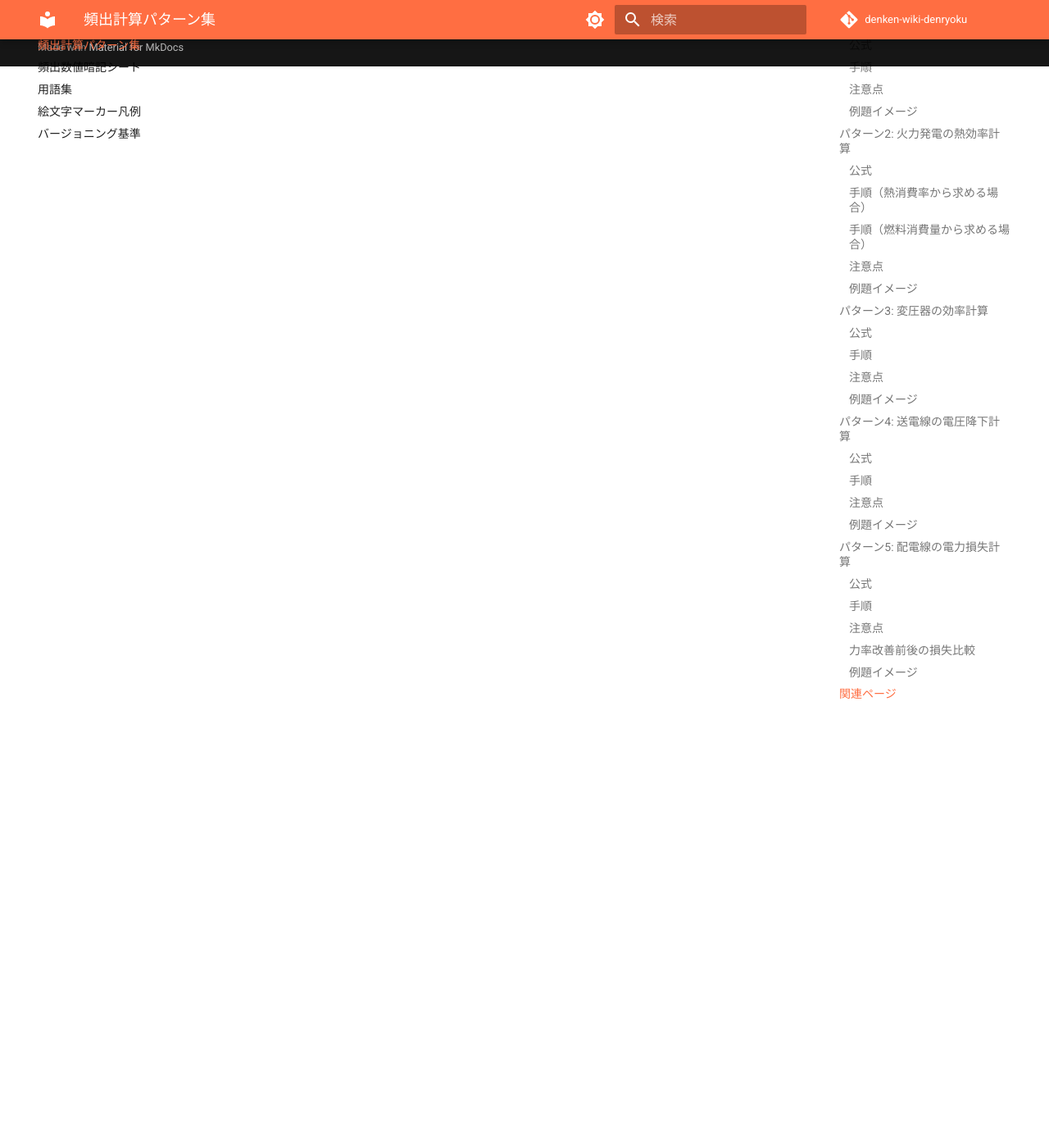
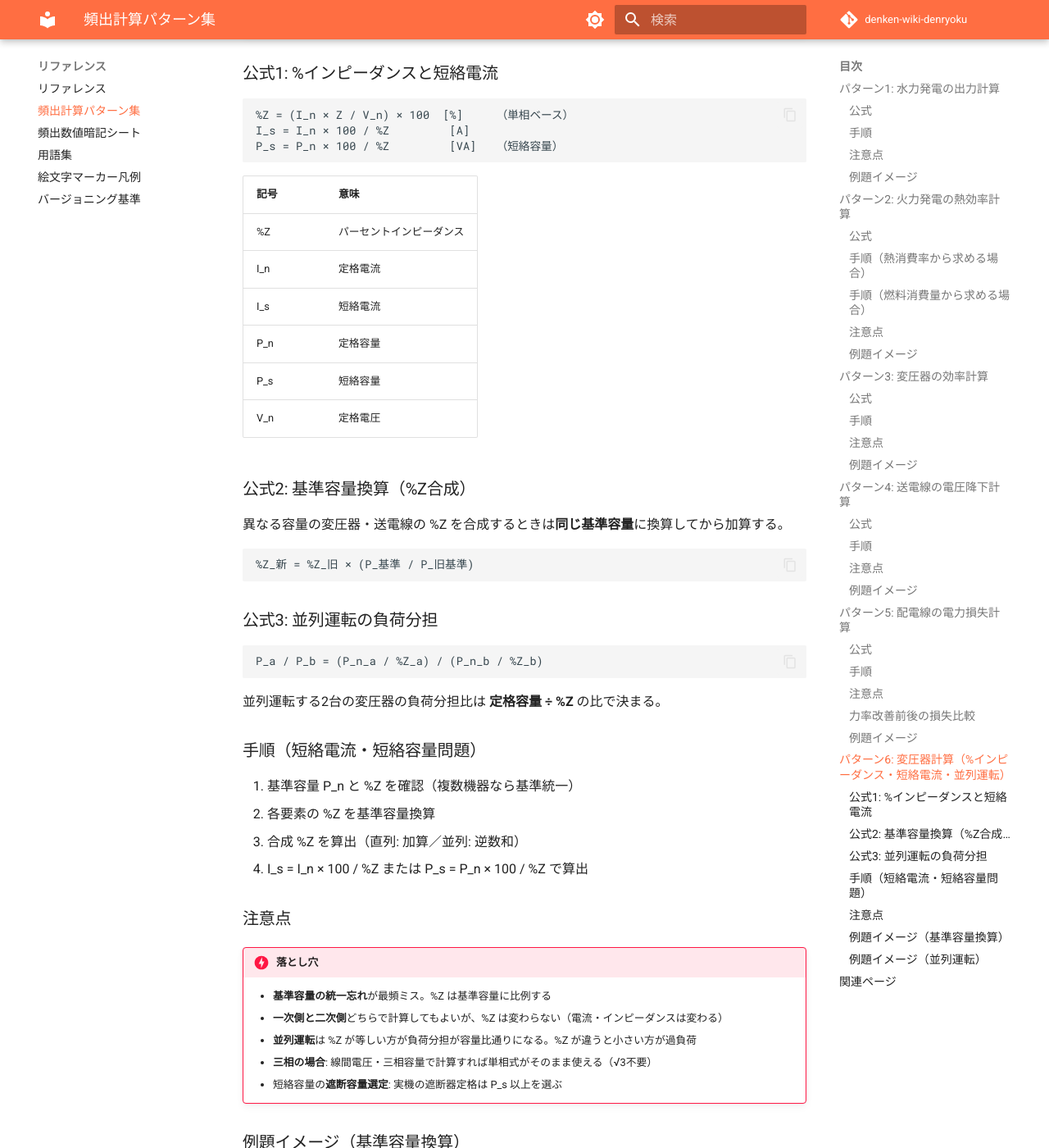
Before and after one commit to kfurufuru/denken-wiki-denryoku, an MkDocs documentation site: the page built from docs/reference/calc-patterns.md, in a window 1280 px wide and 1400 px high, scrolled down 6681 px. Shown: the whole window at 82% size. Built offline with MkDocs 1.6.1 and Material for MkDocs 9.7.7, drawn with Linux system fonts in a browser that asks for light colours; comment, search, counter and statistics services are not loaded; some of the changed text lies outside the part shown.

Commit message:
docs: 問10枠の送配電線路確定と変圧器計算パターン6追加
- by-field.md: 令和時代の問10枠を電験王3で全11問照合し「電力系統運用」→「送配電線路」へタイトル修正＋R08予測注記
- calc-patterns.md: パターン6（%Z・短絡電流・並列運転）追加（henatsuki §5⑦と同根公式）

````diff
--- a/docs/kakomon/by-field.md
+++ b/docs/kakomon/by-field.md
@@ -252,24 +252,30 @@
 
 ---
 
-## 電力系統・需給運用（11問） → [テーマハブ](../themes/denryoku-keitou.md)
+## 送配電線路（問10枠・11問）
+
+> 令和時代の問10枠は「電力系統運用」ではなく**送配電線路の物理・構造系**（地中ケーブル／架空線路／故障点標定）で占められている。2026-04-23 電験王3にて全11問の実題を照合し、タイトル・形式を確定。
 
 | 年度 | 問 | タイトル | 問題タイプ | 難易度 |
 |------|---|---------|----------|--------|
-| R07下 | 問10 | 電力系統における周波数制御・需給運用 | 論説 | ★★★☆☆ |
-| R07上 | 問10 | 電力系統の安定度と送電容量の関係 | 穴埋 | ★★★☆☆ |
-| R06下 | 問10 | 電力系統の安定化対策と系統連系 | 計算 | ★★★★☆ |
-| R06上 | 問10 | 電力系統における負荷周波数制御 | 論説 | ★★★☆☆ |
-| R05下 | 問10 | 電力系統の需給運用と調整力 | 論説 | ★★★☆☆ |
-| R05上 | 問10 | 電力系統の電圧安定性と無効電力 | 穴埋 | ★★★☆☆ |
-| R04下 | 問10 | 電力系統の中性点接地方式と地絡保護 | 論説 | ★★★☆☆ |
-| R04上 | 問10 | 電力系統における電圧調整と安定度 | 穴埋 | ★★★☆☆ |
-| R03 | 問10 | 電力系統の短絡容量と系統インピーダンス | 論説 | ★★★☆☆ |
-| R02 | 問10 | 電力系統の運用と需給バランス | 論説 | ★★★☆☆ |
-| R01 | 問10 | 電力系統の安定運用と周波数維持 | 論説 | ★★★☆☆ |
+| R07下 | 問10 | 地中ケーブルの付設方法の違いと特徴 | 論説 | ★★★☆☆ |
+| R07上 | 問10 | 地中送電線路に使用される各種電力ケーブル | 論説 | ★★★☆☆ |
+| R06下 | 問10 | 三相3線式地中電線路の無負荷充電容量 | 計算 | ★★★★☆ |
+| R06上 | 問10 | マーレーループ法による故障点位置標定 | 穴埋 | ★★★☆☆ |
+| R05下 | 問10 | 地中送電線路の特徴や布設方法 | 論説 | ★★★☆☆ |
+| R05上 | 問10 | 地中送電線路の線路定数 | 論説 | ★★★☆☆ |
+| R04下 | 問10 | 地中送配電線の各布設方式の特徴 | 論説 | ★★★☆☆ |
+| R04上 | 問10 | 送電線の各振動の発生原因と名称 | 穴埋 | ★★★☆☆ |
+| R03 | 問10 | 架空送電線のがいしの塩害及びその対策 | 穴埋 | ★★★☆☆ |
+| R02 | 問10 | 架空送電線路の線路定数とその考え方 | 穴埋 | ★★★☆☆ |
+| R01 | 問10 | コロナ放電によるコロナ損 | 穴埋 | ★★★☆☆ |
 
 → **R01〜R07で11問出題（令和時代に毎年1問・問10に集中）**
+→ 内訳: 地中送電線路 6問／架空送電線路（線路定数・振動・コロナ・がいし）4問／故障点標定 1問
+
+!!! note "R08予測"
+    地中送電線路は6年連続出題の頻出枠。架空送電線路の振動・コロナ・がいしも R01〜R04 で既出のため、R08 も問10で**地中or架空いずれか**の論説・穴埋が継続する見込み。
 
 ---
 
-*出典: 電験王（https://denken-ou.com/denryoku/）| 最終更新: 2026-04-17*
+*出典: 電験王3（https://denken-ou.com/denryoku/）各問ページ | 最終更新: 2026-04-23*
--- a/docs/reference/calc-patterns.md
+++ b/docs/reference/calc-patterns.md
@@ -241,8 +241,81 @@ P_loss比 = (cosθ₁ / cosθ₂)²
 
 ---
 
+## パターン6: 変圧器計算（%インピーダンス・短絡電流・並列運転）
+
+!!! warning "R08出題予測：★★（2年空白・番外P2）"
+    変圧器計算は R06・R07 で**2年連続出題されていない**。波形分析上、R08 で復活する番外ポジション。効率計算（パターン3）とは別に、%インピーダンス系を押さえておくこと。
+
+### 公式1: %インピーダンスと短絡電流
+
+```
+%Z = (I_n × Z / V_n) × 100  [%]     （単相ベース）
+I_s = I_n × 100 / %Z         [A]
+P_s = P_n × 100 / %Z         [VA]   （短絡容量）
+```
+
+| 記号 | 意味 |
+|------|------|
+| %Z | パーセントインピーダンス |
+| I_n | 定格電流 |
+| I_s | 短絡電流 |
+| P_n | 定格容量 |
+| P_s | 短絡容量 |
+| V_n | 定格電圧 |
+
+### 公式2: 基準容量換算（%Z合成）
+
+異なる容量の変圧器・送電線の %Z を合成するときは**同じ基準容量**に換算してから加算する。
+
+```
+%Z_新 = %Z_旧 × (P_基準 / P_旧基準)
+```
+
+### 公式3: 並列運転の負荷分担
+
+```
+P_a / P_b = (P_n_a / %Z_a) / (P_n_b / %Z_b)
+```
+
+並列運転する2台の変圧器の負荷分担比は **定格容量 ÷ %Z** の比で決まる。
+
+### 手順（短絡電流・短絡容量問題）
+
+1. 基準容量 P_n と %Z を確認（複数機器なら基準統一）
+2. 各要素の %Z を基準容量換算
+3. 合成 %Z を算出（直列: 加算／並列: 逆数和）
+4. I_s = I_n × 100 / %Z または P_s = P_n × 100 / %Z で算出
+
+### 注意点
+
+!!! danger "落とし穴"
+    - **基準容量の統一忘れ**が最頻ミス。%Z は基準容量に比例する
+    - **一次側と二次側**どちらで計算してもよいが、%Z は変わらない（電流・インピーダンスは変わる）
+    - **並列運転**は %Z が等しい方が負荷分担が容量比通りになる。%Z が違うと小さい方が過負荷
+    - **三相の場合**: 線間電圧・三相容量で計算すれば単相式がそのまま使える（√3不要）
+    - 短絡容量の**遮断容量選定**: 実機の遮断器定格は P_s 以上を選ぶ
+
+### 例題イメージ（基準容量換算）
+
+> 10 MVA 基準で変圧器 %Z=8%、系統側 %Z=2%。二次側短絡電流（定格電流の何倍か）は?
+>
+> 合成 %Z = 8 + 2 = 10%
+> I_s / I_n = 100 / 10 = **10倍**
+
+### 例題イメージ（並列運転）
+
+> 変圧器A: 100 kVA, %Z=4%／B: 200 kVA, %Z=5%。合計負荷 240 kVA のとき各機分担は?
+>
+> P_n/%Z 比: A = 100/4 = 25／B = 200/5 = 40
+> 分担比 A:B = 25:40 = 5:8
+> A = 240 × 5/13 = **92.3 kVA**
+> B = 240 × 8/13 = **147.7 kVA**
+
+---
+
 ## 関連ページ
 
 - [B問題得点戦略](../strategy/b-mondai-strategy.md) — 時間配分・捨て問基準
 - [引っかけパターン集](../strategy/trap-patterns.md) — 計算ミスを誘う落とし穴
 - [頻出数値暗記シート](numbers.md) — 公式に使う数値の確認
+- [波形分析・出題周期](../kakomon/wave-analysis.md) — R08 予測根拠
````
